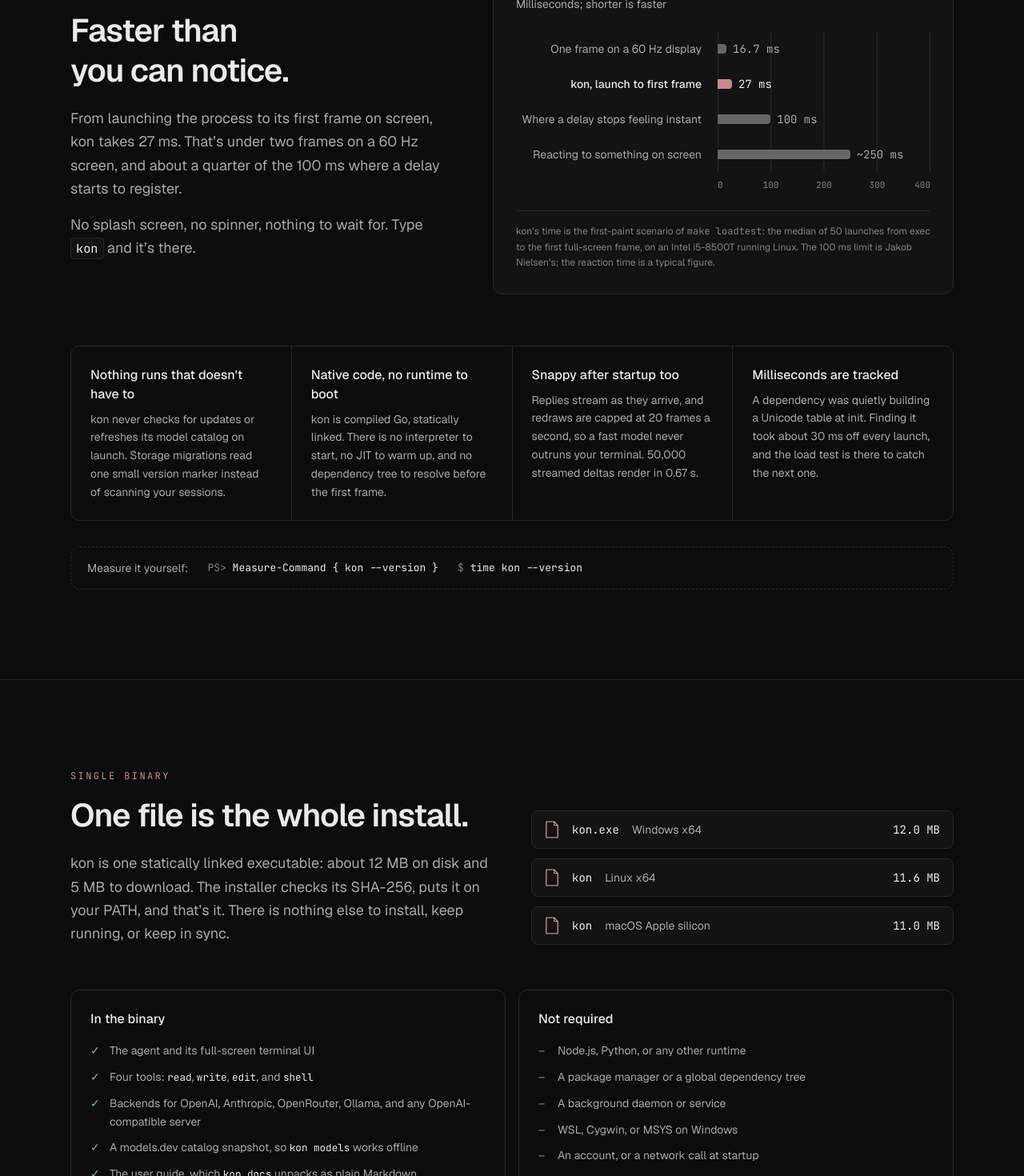
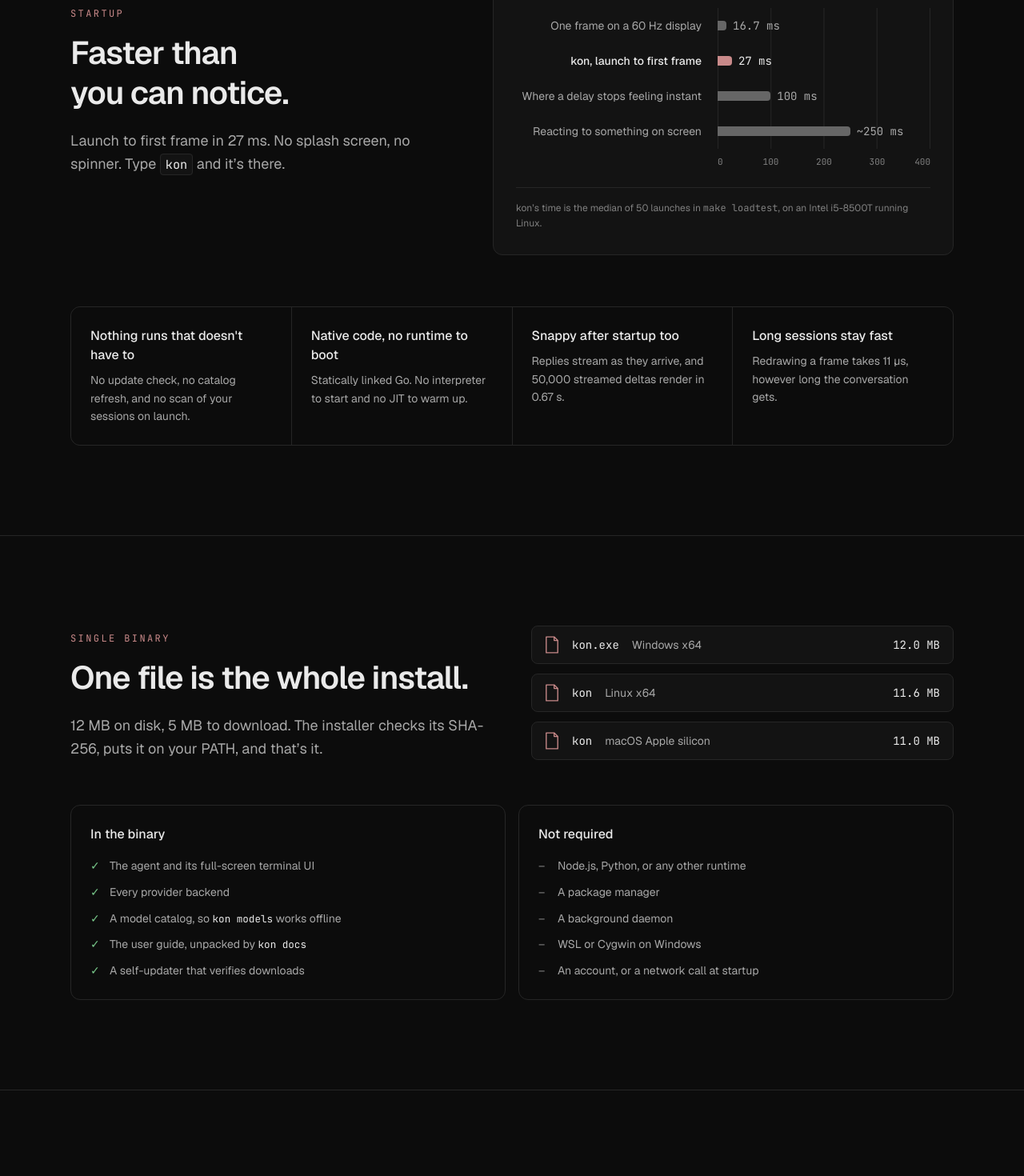
Before and after one commit to hizkifw/kon, a Next.js app in the folder website/: page / in a window 1280 px wide. Shown: the part 1200-2670 px from the top of the page at 80% size. Built offline with nearby package versions, Linux system fonts and the light colour scheme.

Commit message:
Tighten the website copy

```diff
--- a/website/src/app/globals.css
+++ b/website/src/app/globals.css
@@ -52,6 +52,14 @@
   color: var(--color-fg);
 }
 
+/* Tailwind v4 gives buttons the default cursor; the page's copy button, install
+   tabs, and replay control should all read as clickable. */
+@layer base {
+  button:not(:disabled) {
+    cursor: pointer;
+  }
+}
+
 ::selection {
   background: color-mix(in oklab, var(--color-accent) 45%, transparent);
   color: var(--color-fg);
--- a/website/src/components/Features.tsx
+++ b/website/src/components/Features.tsx
@@ -4,11 +4,11 @@
 const FEATURES = [
   {
     title: "Four sharp tools",
-    body: "`read`, `write`, `edit`, and `shell`, after pi's four-tool philosophy. The model spends its context on your code, not on a tool menu.",
+    body: "`read`, `write`, `edit`, and `shell`, after pi. Context goes to your code, not a tool menu.",
   },
   {
     title: "Sessions are plain files",
-    body: "Every conversation is JSONL you can read, grep, and keep. Pick one back up with `kon --resume`.",
+    body: "Every conversation is JSONL you can read and grep. Pick one back up with `kon --resume`.",
   },
   {
     title: "Bring any model",
@@ -16,15 +16,15 @@
   },
   {
     title: "Made for scripts",
-    body: "`kon run` streams one turn to stdout, so `git diff | kon run --stdin review this` just works. Add `--format json` for events.",
+    body: "`git diff | kon run --stdin review this` just works. Add `--format json` for events.",
   },
   {
     title: "Steer while it works",
-    body: "Enter steers the running turn the next time kon calls the model. Tab queues a prompt for when the turn is done.",
+    body: "Enter steers the running turn. Tab queues a prompt for when it's done.",
   },
   {
     title: "Jobs and subagents",
-    body: "Servers, watchers, and long builds run as background jobs. Ask, and kon hands a self-contained task to a subagent.",
+    body: "Servers and long builds run in the background. Ask, and kon hands a task to a subagent.",
   },
 ];
 
--- a/website/src/components/Hero.tsx
+++ b/website/src/components/Hero.tsx
@@ -22,9 +22,8 @@
             <span className="block text-muted">One binary. Every&nbsp;OS.</span>
           </h1>
           <p className="mt-6 max-w-xl text-lg leading-relaxed text-muted">
-            kon reads, edits, and runs commands in your project until the work is done. It ships as a single{" "}
-            {binaryMb}&nbsp;MB executable with no runtime, no daemon, and no warm-up, and Windows gets the same native
-            build as macOS and Linux.
+            kon reads, edits, and runs commands in your project until the work is done. One {binaryMb}&nbsp;MB
+            executable: no runtime, no daemon, no warm-up.
           </p>
           <div className="mt-8 max-w-xl">
             <Install os={os} onSelect={setOs} />
--- a/website/src/components/Incognito.tsx
+++ b/website/src/components/Incognito.tsx
@@ -6,27 +6,19 @@
 const POINTS = [
   {
     title: "No paper trail",
-    body: "The conversation lives in memory and is gone the moment you quit. Nothing joins your saved sessions, so `--resume` has nothing to find.",
-  },
-  {
-    title: "Your Up-arrow keeps quiet",
-    body: "Incognito prompts never reach your prompt history. The ones from before are still there to recall.",
+    body: "The conversation lives in memory and dies when you quit. Your Up-arrow history never hears about it.",
   },
   {
     title: "Sunglasses on",
-    body: "The banner turns into a faint, dashed outline, so you always know which kon is listening.",
+    body: "A faint, dashed banner, so you always know which kon is listening.",
   },
   {
     title: "Accomplices included",
-    body: "Subagents inherit the mode, so delegated work isn't saved either. Background jobs write to a private temp directory that's swept away on exit.",
+    body: "Subagents go incognito too, and background jobs clean up after themselves.",
   },
   {
     title: "Throwaway scripts",
-    body: "`kon run --incognito` sends one prompt from a script and leaves no session behind.",
-  },
-  {
-    title: "No mix-ups",
-    body: "`--incognito` won't combine with `--resume`, and `/resume` declines to open a saved session, so nothing saved gets written to by accident.",
+    body: "`kon run --incognito` sends one prompt and leaves nothing behind.",
   },
 ];
 
@@ -34,26 +26,20 @@
   return (
     <section id="incognito" className="border-t border-line">
       <div className="mx-auto max-w-6xl px-4 py-20 sm:px-6 lg:py-28">
+        <div className="grid grid-cols-1 gap-12 lg:grid-cols-[minmax(0,1fr)_minmax(0,1.05fr)] lg:items-center">
+          {/* The text column dissolves into the grid on narrow screens, so the
+              parting words follow the session instead of preceding it. */}
+          <div className="contents lg:block">
             <SectionHeading eyebrow="Incognito" title="Leave no paw prints.">
-          <p>
-            Some prompts aren&rsquo;t for the record. What a monad is, for the fifth time this week. Centering that
-            div, again. The side project you&rsquo;ll deny ever starting. Run{" "}
-            <code className="font-mono whitespace-nowrap text-fg">kon --incognito</code> and the fox slips on its sunglasses: the
-            session is never saved, and there&rsquo;s nothing to resume.
-          </p>
-          <p>
-            The fox only covers tracks on your machine, though. Prompts still travel to your model provider, and{" "}
-            <code className="font-mono text-fg">/login</code> and <code className="font-mono text-fg">/model</code>{" "}
-            still save to your config.
+              <p className="text-pretty">
+                Some prompts aren&rsquo;t for the record. What a monad is, for the fifth time this week. Centering
+                that div, again. Run <code className="font-mono whitespace-nowrap text-fg">kon --incognito</code> and
+                the fox slips on its sunglasses: the session is never saved, and there&rsquo;s nothing to resume.
               </p>
             </SectionHeading>
-
-        <div className="mt-14 grid grid-cols-1 gap-12 lg:grid-cols-[minmax(0,1fr)_minmax(0,1.05fr)]">
-          <figure className="lg:order-last">
-            <Window />
             <div
               aria-label="After quitting, the shell shows: incognito session discarded; nothing to resume."
-              className="mt-4 rounded-xl border border-dashed border-line px-5 py-4 font-mono text-[11px] leading-[1.5] sm:text-[13px]"
+              className="order-last max-w-xl rounded-xl border border-dashed border-line px-5 py-4 font-mono text-[11px] leading-[1.5] sm:text-[13px] lg:mt-10"
             >
               <div aria-hidden className="whitespace-pre">
                 <span className="text-link">~/code/site</span>
@@ -63,12 +49,11 @@
                 <span className="text-muted">incognito session discarded; nothing to resume</span>
               </div>
             </div>
-            <figcaption className="mt-3 text-sm text-faint">
-              A scripted example. The banner and the parting words are kon&rsquo;s own.
-            </figcaption>
-          </figure>
+          </div>
+          <Window />
+        </div>
 
-          <dl className="grid grid-cols-1 content-start gap-x-8 gap-y-7 sm:grid-cols-2 lg:grid-cols-1 xl:grid-cols-2">
+        <dl className="mt-14 grid grid-cols-1 gap-x-8 gap-y-7 sm:grid-cols-2 lg:grid-cols-4">
           {POINTS.map((point) => (
             <div key={point.title} className="border-l-2 border-dashed border-faint/60 pl-4">
               <dt className="font-medium text-fg">
@@ -80,7 +65,6 @@
             </div>
           ))}
         </dl>
-        </div>
       </div>
     </section>
   );
--- a/website/src/components/SingleBinary.tsx
+++ b/website/src/components/SingleBinary.tsx
@@ -4,18 +4,17 @@
 
 const INSIDE = [
   "The agent and its full-screen terminal UI",
-  "Four tools: `read`, `write`, `edit`, and `shell`",
-  "Backends for OpenAI, Anthropic, OpenRouter, Ollama, and any OpenAI-compatible server",
-  "A models.dev catalog snapshot, so `kon models` works offline",
-  "The user guide, which `kon docs` unpacks as plain Markdown",
-  "A self-updater that verifies every download: `kon upgrade`",
+  "Every provider backend",
+  "A model catalog, so `kon models` works offline",
+  "The user guide, unpacked by `kon docs`",
+  "A self-updater that verifies downloads",
 ];
 
 const NOT_NEEDED = [
   "Node.js, Python, or any other runtime",
-  "A package manager or a global dependency tree",
-  "A background daemon or service",
-  "WSL, Cygwin, or MSYS on Windows",
+  "A package manager",
+  "A background daemon",
+  "WSL or Cygwin on Windows",
   "An account, or a network call at startup",
 ];
 
@@ -26,9 +25,8 @@
         <div className="grid grid-cols-1 gap-12 lg:grid-cols-[minmax(0,1fr)_minmax(0,1fr)] lg:items-end">
           <SectionHeading eyebrow="Single binary" title="One file is the whole install.">
             <p>
-              kon is one statically linked executable: about {binaryMb} MB on disk and {downloadMb} MB to download.
-              The installer checks its SHA-256, puts it on your PATH, and that&rsquo;s it. There is nothing else to
-              install, keep running, or keep in sync.
+              {binaryMb} MB on disk, {downloadMb} MB to download. The installer checks its SHA-256, puts it on your
+              PATH, and that&rsquo;s it.
             </p>
           </SectionHeading>
           <ul className="grid grid-cols-1 gap-3">
--- a/website/src/components/Speed.tsx
+++ b/website/src/components/Speed.tsx
@@ -5,19 +5,19 @@
 const REASONS = [
   {
     title: "Nothing runs that doesn't have to",
-    body: "kon never checks for updates or refreshes its model catalog on launch. Storage migrations read one small version marker instead of scanning your sessions.",
+    body: "No update check, no catalog refresh, and no scan of your sessions on launch.",
   },
   {
     title: "Native code, no runtime to boot",
-    body: "kon is compiled Go, statically linked. There is no interpreter to start, no JIT to warm up, and no dependency tree to resolve before the first frame.",
+    body: "Statically linked Go. No interpreter to start and no JIT to warm up.",
   },
   {
     title: "Snappy after startup too",
-    body: "Replies stream as they arrive, and redraws are capped at 20 frames a second, so a fast model never outruns your terminal. 50,000 streamed deltas render in 0.67 s.",
+    body: "Replies stream as they arrive, and 50,000 streamed deltas render in 0.67 s.",
   },
   {
-    title: "Milliseconds are tracked",
-    body: "A dependency was quietly building a Unicode table at init. Finding it took about 30 ms off every launch, and the load test is there to catch the next one.",
+    title: "Long sessions stay fast",
+    body: "Redrawing a frame takes 11 µs, however long the conversation gets.",
   },
 ];
 
@@ -27,10 +27,9 @@
       <div className="grid grid-cols-1 gap-12 lg:grid-cols-[minmax(0,1fr)_minmax(0,1.2fr)] lg:items-center">
         <SectionHeading eyebrow="Startup" title="Faster than you can notice.">
           <p>
-            From launching the process to its first frame on screen, kon takes {startupMs} ms. That&rsquo;s under
-            two frames on a 60 Hz screen, and about a quarter of the 100 ms where a delay starts to register.
+            Launch to first frame in {startupMs} ms. No splash screen, no spinner. Type <Kbd>kon</Kbd> and it&rsquo;s
+            there.
           </p>
-          <p>No splash screen, no spinner, nothing to wait for. Type <Kbd>kon</Kbd> and it&rsquo;s there.</p>
         </SectionHeading>
         <StartupChart />
       </div>
@@ -43,16 +42,6 @@
           </div>
         ))}
       </div>
-
-      <div className="mt-8 flex flex-col gap-3 rounded-xl border border-dashed border-line px-5 py-4 text-sm sm:flex-row sm:items-center sm:gap-6">
-        <span className="text-muted">Measure it yourself:</span>
-        <code className="font-mono text-[13px] whitespace-nowrap text-fg">
-          <span className="text-faint select-none">PS&gt; </span>Measure-Command {"{"} kon --version {"}"}
-        </code>
-        <code className="font-mono text-[13px] whitespace-nowrap text-fg">
-          <span className="text-faint select-none">$ </span>time kon --version
-        </code>
-      </div>
     </section>
   );
 }
--- a/website/src/components/StartupChart.tsx
+++ b/website/src/components/StartupChart.tsx
@@ -56,9 +56,8 @@
         </div>
       </dl>
       <p className="mt-6 border-t border-line pt-4 text-xs leading-relaxed text-faint">
-        kon&rsquo;s time is the first-paint scenario of <code className="font-mono">make loadtest</code>: the median
-        of 50 launches from exec to the first full-screen frame, on {startupMachine}. The 100 ms limit is Jakob
-        Nielsen&rsquo;s; the reaction time is a typical figure.
+        kon&rsquo;s time is the median of 50 launches in <code className="font-mono">make loadtest</code>, on{" "}
+        {startupMachine}.
       </p>
     </figure>
   );
--- a/website/src/components/Stats.tsx
+++ b/website/src/components/Stats.tsx
@@ -2,7 +2,7 @@
 
 const STATS = [
   { label: "Startup", value: `${startupMs} ms`, detail: "launch to first frame" },
-  { label: "Binary", value: `${binaryMb} MB`, detail: `about ${downloadMb} MB to download` },
+  { label: "Binary", value: `${binaryMb} MB`, detail: `${downloadMb} MB to download` },
   { label: "Memory at startup", value: `${startupRssMb} MB`, detail: "peak resident set at first frame" },
   { label: "Native builds", value: `${nativeBuilds}`, detail: "Windows, macOS, and Linux on x64 and ARM64" },
 ];
--- a/website/src/components/Terminal.tsx
+++ b/website/src/components/Terminal.tsx
@@ -2,7 +2,6 @@
 
 import { Fragment, useEffect, useRef, useState, useSyncExternalStore, type ReactNode } from "react";
 import { Banner } from "./Banner";
-import { startupMs } from "@/lib/site";
 
 export type Platform = "windows" | "unix";
 
@@ -112,14 +111,6 @@
           platform={platform}
           title={launched ? "kon" : platform === "windows" ? "PowerShell" : "zsh"}
         >
-          {launched && (
-            <span
-              title="From kon's startup benchmark. The demo itself is scripted."
-              className="rounded-full border border-accent/40 bg-accent/10 px-2 py-0.5 font-mono text-[11px] whitespace-nowrap text-accent-bright"
-            >
-              startup {startupMs} ms
-            </span>
-          )}
           {done && !reduced && (
             <button
               type="button"
--- a/website/src/components/Windows.tsx
+++ b/website/src/components/Windows.tsx
@@ -6,27 +6,15 @@
 const POINTS = [
   {
     title: "A native `kon.exe`",
-    body: "x64 and ARM64 builds of the same code as every other platform. No WSL, no Cygwin, no emulation layer.",
-  },
-  {
-    title: "One-line PowerShell install",
-    body: "`iwr … | iex` verifies the SHA-256, installs to `%LOCALAPPDATA%\\Programs\\kon`, and picks the right architecture, even on older Windows PowerShell.",
+    body: "x64 and ARM64, from the same code as every other platform. No WSL, no emulation layer.",
   },
   {
     title: "A shell tool that knows its shell",
-    body: "Commands run through Git Bash when you have it, then PowerShell, then `cmd.exe`, and kon tells the model which one it got, so it writes commands that run.",
+    body: "Git Bash if you have it, then PowerShell, then `cmd.exe`, and the model knows which one it got.",
   },
   {
-    title: "Windows paths, Windows conventions",
-    body: "Config lives in `%APPDATA%\\kon` and sessions in `%LOCALAPPDATA%\\kon`, where Windows expects them.",
-  },
-  {
-    title: "Built around Windows file locking",
-    body: "Windows locks are mandatory, so each session's lock lives in its own file. A second kon can still preview and follow a live session.",
-  },
-  {
-    title: "Upgrades in place",
-    body: "Windows won't overwrite a running `.exe`. `kon upgrade` renames it aside, swaps in the verified release, and cleans up next time.",
+    title: "Updates itself",
+    body: "`kon upgrade` swaps in the latest verified release. No installer to run again.",
   },
 ];
 
@@ -37,8 +25,7 @@
         <SectionHeading eyebrow="Windows" title="First-class on Windows, not ported to it.">
           <p>
             Terminal tools often treat Windows as an afterthought: install WSL, assume a POSIX shell, hope the paths
-            work out. kon is built for Windows with the same care as macOS and Linux, and it knows which one it&rsquo;s
-            running on.
+            work out. kon doesn&rsquo;t.
           </p>
         </SectionHeading>
 
@@ -51,12 +38,10 @@
                 className="h-auto w-full"
               />
             </div>
-            <figcaption className="mt-3 text-sm text-faint">
-              kon in Windows Terminal. Every commit also cross-builds for Windows x64 and ARM64.
-            </figcaption>
+            <figcaption className="mt-3 text-sm text-faint">kon in Windows Terminal.</figcaption>
           </figure>
 
-          <dl className="grid grid-cols-1 gap-x-8 gap-y-7 sm:grid-cols-2 lg:grid-cols-1 xl:grid-cols-2">
+          <dl className="grid grid-cols-1 content-center gap-x-8 gap-y-7 sm:grid-cols-3 lg:grid-cols-1">
             {POINTS.map((point) => (
               <div key={point.title} className="border-l-2 border-accent/50 pl-4">
                 <dt className="font-medium text-fg">
```
Also changed, not shown: 1 other file (tests, documents, lock files or other folders). Lines whose indentation alone changed are shown as unchanged.
